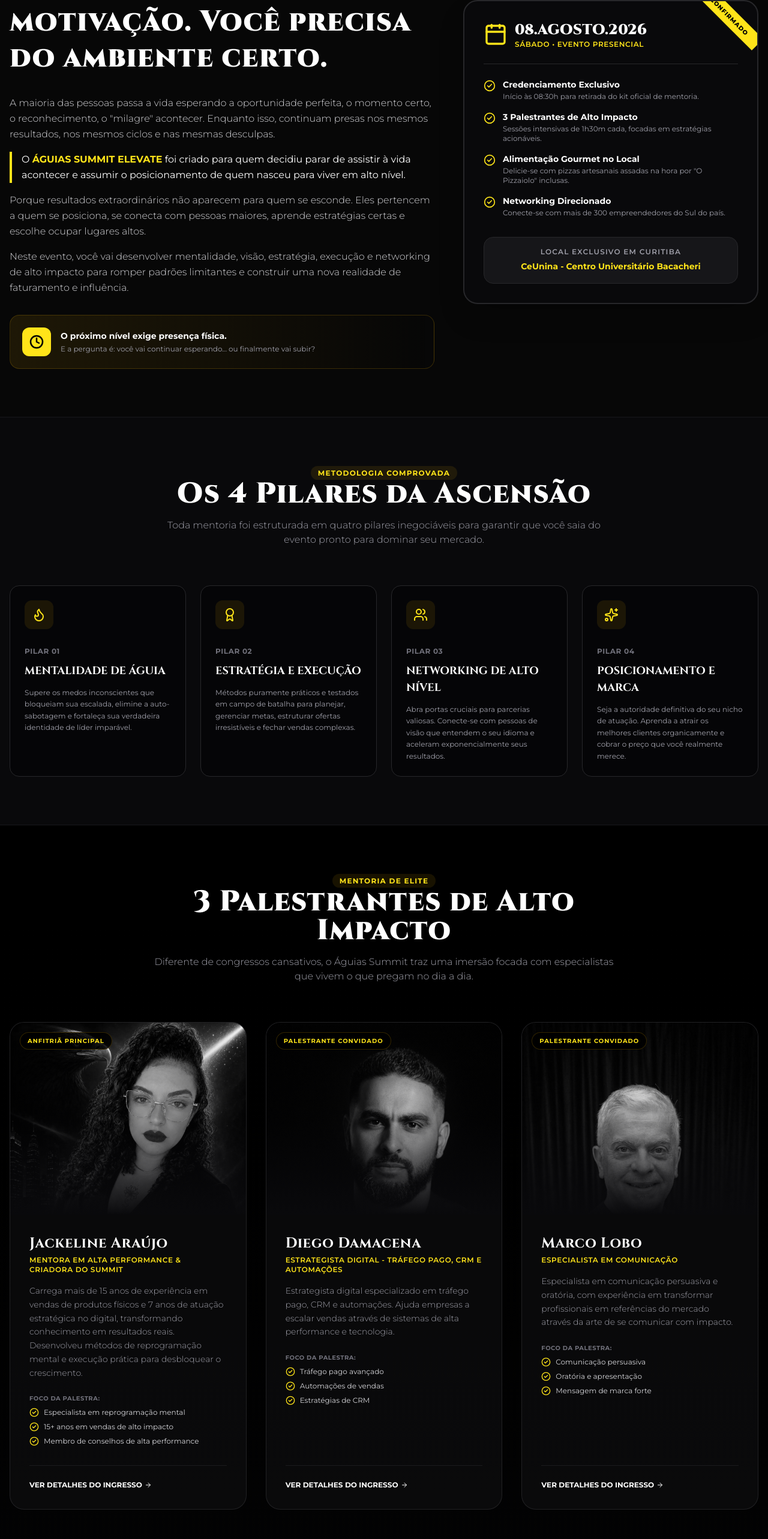
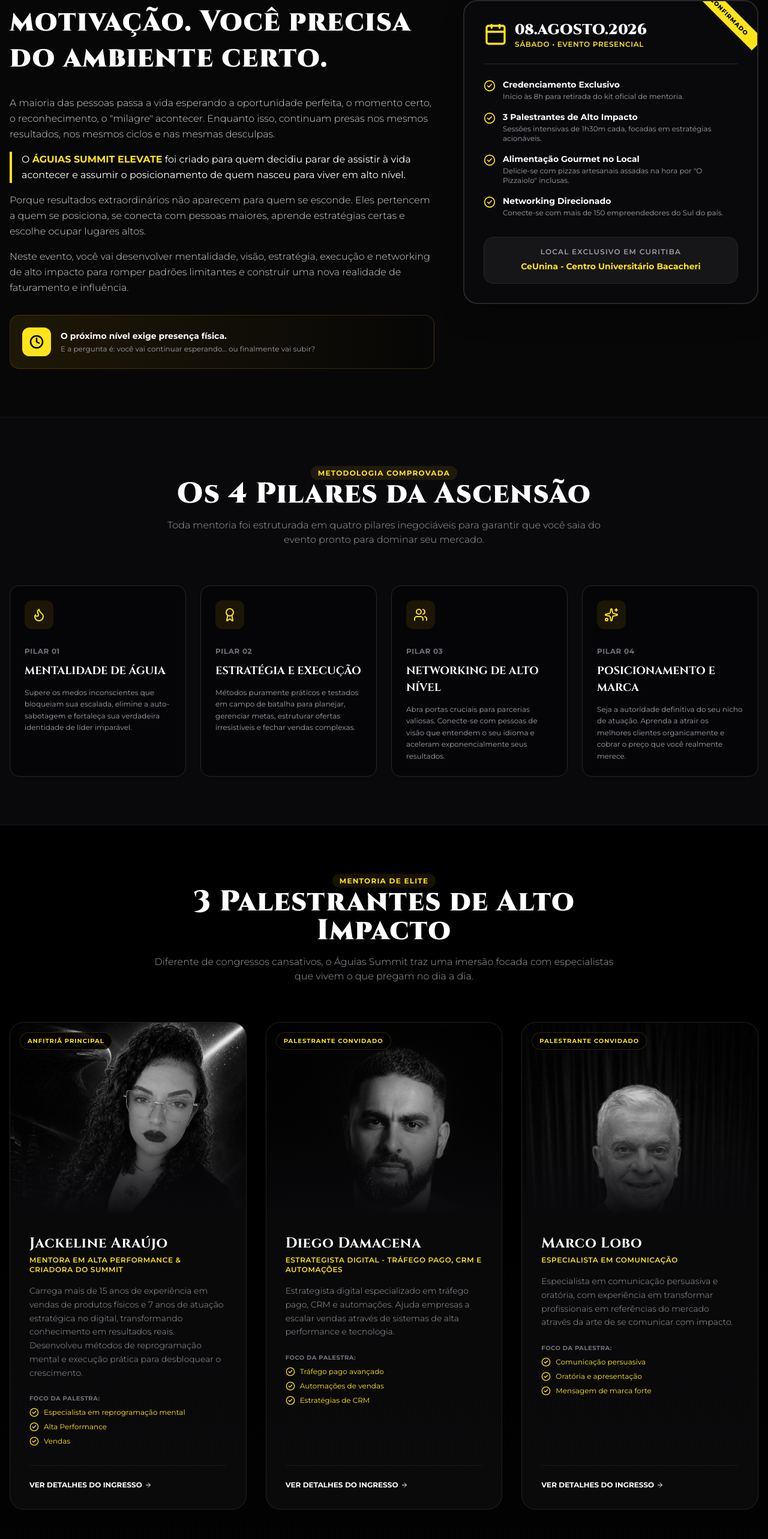
Before and after one commit to damacena-git/lp_aguia, a React (Vite) app: page / in a window 1280 px wide. Shown: the part 1267-3833 px from the top of the page at 60% size. Built offline with nearby package versions, Linux system fonts and the light colour scheme; a web font is replaced by a local one.

Commit message:
Update: credenciamento 8h, networking 150+, Jackeline especialização, remove forno a lenha, estacionamento por conta, WhatsApp 41991889272, valor R

```diff
--- a/src/App.tsx
+++ b/src/App.tsx
@@ -102,7 +102,7 @@ export default function App() {
       tag: "Anfitriã Principal",
       image: "/jackeline.webp",
       bio: "Carrega mais de 15 anos de experiência em vendas de produtos físicos e 7 anos de atuação estratégica no digital, transformando conhecimento em resultados reais. Desenvolveu métodos de reprogramação mental e execução prática para desbloquear o crescimento.",
-      points: ["Especialista em reprogramação mental", "15+ anos em vendas de alto impacto", "Membro de conselhos de alta performance"]
+      points: ["Especialista em reprogramação mental", "Alta Performance", "Vendas"]
     },
     {
       name: "Diego Damacena",
@@ -391,7 +391,7 @@ export default function App() {
                 <CheckCircle2 className="h-5 w-5 text-[#FFE419] shrink-0 mt-0.5" />
                 <div>
                   <h4 className="text-sm font-bold text-white">Credenciamento Exclusivo</h4>
-                  <p className="text-xs text-zinc-400 mt-0.5">Início às 08:30h para retirada do kit oficial de mentoria.</p>
+                  <p className="text-xs text-zinc-400 mt-0.5">Início às 8h para retirada do kit oficial de mentoria.</p>
                 </div>
               </div>
 
@@ -415,7 +415,7 @@ export default function App() {
                 <CheckCircle2 className="h-5 w-5 text-[#FFE419] shrink-0 mt-0.5" />
                 <div>
                   <h4 className="text-sm font-bold text-white">Networking Direcionado</h4>
-                  <p className="text-xs text-zinc-400 mt-0.5">Conecte-se com mais de 300 empreendedores do Sul do país.</p>
+                  <p className="text-xs text-zinc-400 mt-0.5">Conecte-se com mais de 150 empreendedores do Sul do país.</p>
                 </div>
               </div>
             </div>
@@ -555,7 +555,7 @@ export default function App() {
                      <div className="mt-6 space-y-2">
                        <span className="text-[10px] text-zinc-500 font-bold tracking-wider uppercase block">Foco da palestra:</span>
                        {speaker.points.map((pt, ptIdx) => (
-                         <div key={ptIdx} className="flex items-center gap-2 text-xs text-zinc-300">
+                         <div key={ptIdx} className="flex items-center gap-2 text-xs text-[#FFE419]">
                            <CheckCircle2 className="h-4 w-4 text-[#FFE419] shrink-0" />
                            <span>{pt}</span>
                          </div>
@@ -673,7 +673,7 @@ export default function App() {
                     <CheckCircle2 className="h-5 w-5" />
                   </div>
                   <div>
-                    <h4 className="text-sm font-bold text-white">Pizzas Assadas na Hora no Forno a Lenha</h4>
+                    <h4 className="text-sm font-bold text-white">Pizzas Assadas na Hora</h4>
                     <p className="text-xs text-zinc-400">Massa de fermentação lenta (48h), extremamente leve e saborosa para você aproveitar sem cansaço.</p>
                   </div>
                 </div>
@@ -827,9 +827,9 @@ export default function App() {
                   <p className="text-xs text-zinc-400">Por apenas</p>
                   <div className="flex items-baseline gap-2 mt-1">
                     <span className="text-sm font-bold text-zinc-400">12x de</span>
-                   <span className="text-3xl font-black text-[#FFE419]">R$ 10,03</span>
+                    <span className="text-3xl font-black text-[#FFE419]">R$ 12,25</span>
                   </div>
-                 <p className="text-xs text-zinc-500 mt-0.5">ou R$ 97,00 à vista</p>
+                  <p className="text-xs text-zinc-500 mt-0.5">ou R$ 147,00 à vista</p>
 
 <a
                     href="https://pay.hotmart.com/D105912983J?off=vuvbd5ey&hotfeature=51&_hi=eyJjaWQiOiIxNzc3MzgxNzE1NDkyODc0NDY4NzgzODA4ODMyODAiLCJiaWQiOiIxNzc3MzgxNzE1NDkyODc0NDY4NzgzODA4ODMyODAiLCJzaWQiOiJlODdiNTQ0MzgzZjM0MjJmOWM1YjY3ZDQ2NTJiNmUzZiJ9.1783361605734"
@@ -890,7 +890,7 @@ export default function App() {
             <span className="text-xs font-bold text-[#FFE419] tracking-widest uppercase bg-yellow-500/10 px-3 py-1 rounded-full">LOCALIZAÇÃO</span>
             <h2 className="text-3xl md:text-5xl font-black font-['Cinzel'] tracking-wide">Como Chegar no Águias Summit</h2>
 <p className="text-zinc-400 font-light">
-              Fácil acesso, amplo estacionamento seguro e infraestrutura de ponta no coração de Curitiba, PR.
+               Fácil acesso, amplo estacionamento seguro <span className="text-zinc-500">(por conta do participante)</span> e infraestrutura de ponta no coração de Curitiba, PR.
              </p>
           </div>
 
@@ -1037,7 +1037,7 @@ export default function App() {
             <p className="text-sm text-zinc-400">Ainda tem alguma dúvida sobre o evento ou quer fechar ingressos corporativos?</p>
             <p className="text-lg font-bold text-[#FFE419]">Nossa equipe está online para te atender agora!</p>
 <a
-              href="https://wa.me/5541999999999"
+               href="https://wa.me/5541991889272"
                target="_blank"
                rel="noreferrer"
                className="inline-flex items-center gap-2 bg-[#25D366] hover:bg-[#20ba59] text-white font-extrabold text-xs px-6 py-3 rounded-xl uppercase tracking-wider transition-all"
```
Lines whose indentation alone changed are shown as unchanged.
